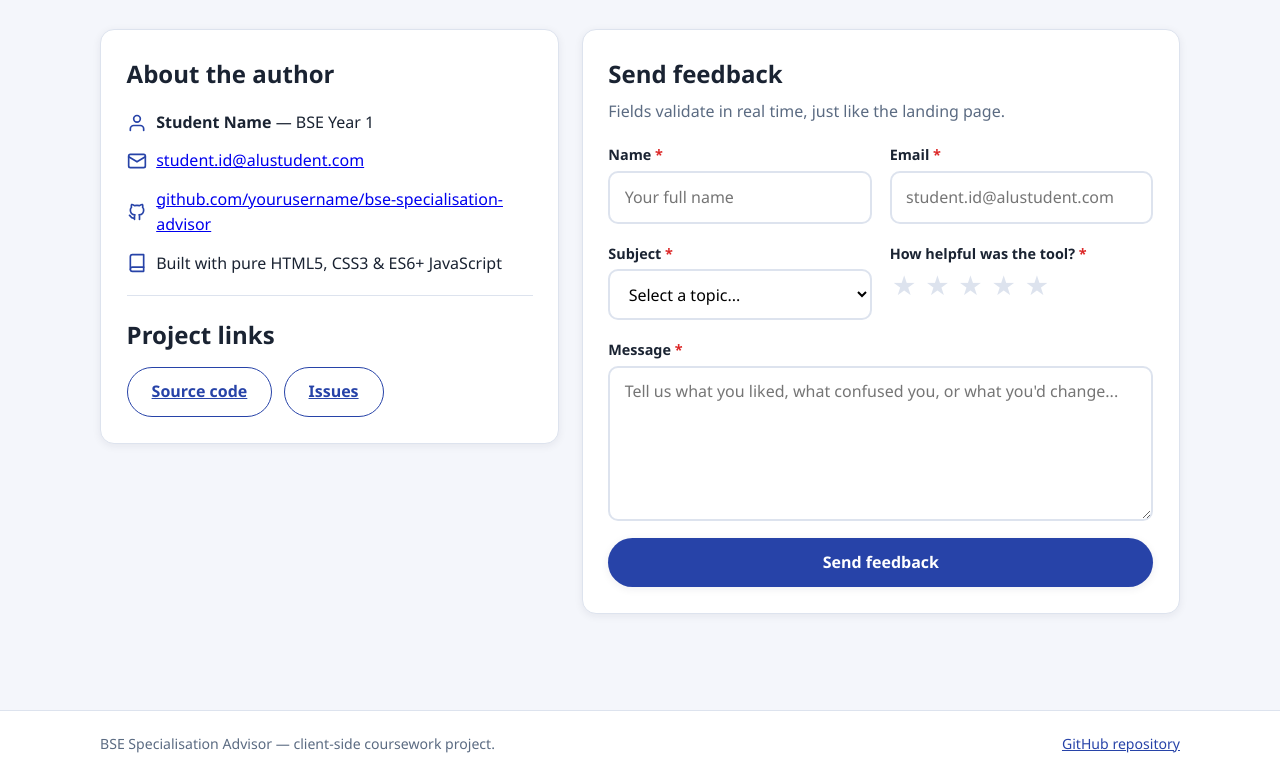
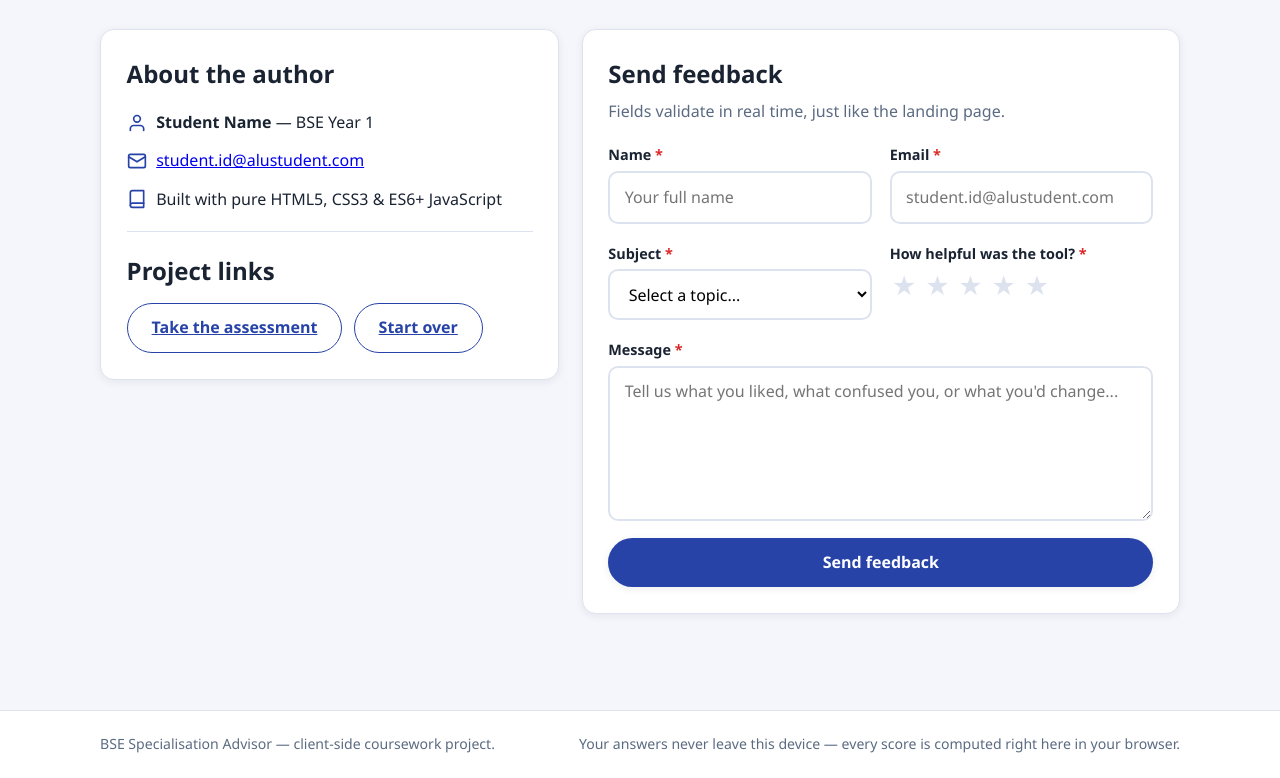
Before and after one commit to shania178/bse_specialization_advisor, a plain HTML site: page contact.html in a window 1280 px wide. Shown: the part 234-1012 px from the top of the page. Drawn offline with Linux system fonts and the light colour scheme.

Commit message:
updated footer

```diff
--- a/contact.html
+++ b/contact.html
@@ -61,10 +61,6 @@
                 <a href="mailto:student.id@alustudent.com">student.id@alustudent.com</a>
               </li>
               <li>
-                <svg viewBox="0 0 24 24" fill="none" stroke="currentColor" stroke-width="2" stroke-linecap="round" stroke-linejoin="round" aria-hidden="true"><path d="M9 19c-4.3 1.4-4.3-2.5-6-3m12 5v-3.5c0-1 .1-1.4-.5-2 2.8-.3 5.5-1.4 5.5-6a4.6 4.6 0 0 0-1.3-3.2 4.2 4.2 0 0 0-.1-3.2s-1.1-.3-3.5 1.3a12.3 12.3 0 0 0-6.2 0C6.6 2.8 5.5 3.1 5.5 3.1a4.2 4.2 0 0 0-.1 3.2A4.6 4.6 0 0 0 4 9.5c0 4.6 2.7 5.7 5.5 6-.6.6-.6 1.2-.5 2V21"/></svg>
-                <a href="https://github.com/" target="_blank" rel="noopener">github.com/yourusername/bse-specialisation-advisor</a>
-              </li>
-              <li>
                 <svg viewBox="0 0 24 24" fill="none" stroke="currentColor" stroke-width="2" stroke-linecap="round" stroke-linejoin="round" aria-hidden="true"><path d="M4 19.5A2.5 2.5 0 0 1 6.5 17H20V2H6.5A2.5 2.5 0 0 0 4 4.5v15z"/><path d="M4 19.5A2.5 2.5 0 0 0 6.5 22H20v-5"/></svg>
                 <span>Built with pure HTML5, CSS3 &amp; ES6+ JavaScript</span>
               </li>
@@ -74,8 +70,8 @@
 
             <h2>Project links</h2>
             <div style="display:flex;gap:.7rem;flex-wrap:wrap;margin-top:.8rem;">
-              <a class="btn btn-ghost" href="https://github.com/" target="_blank" rel="noopener">Source code</a>
-              <a class="btn btn-ghost" href="https://github.com/" target="_blank" rel="noopener">Issues</a>
+              <a class="btn btn-ghost" href="quiz.html">Take the assessment</a>
+              <a class="btn btn-ghost" href="index.html">Start over</a>
             </div>
           </div>
 
@@ -150,7 +146,7 @@
   <footer class="site-footer">
     <div class="container">
       <span>BSE Specialisation Advisor — client-side coursework project.</span>
-      <span><a href="https://github.com/" target="_blank" rel="noopener">GitHub repository</a></span>
+      <span>Your answers never leave this device — every score is computed right here in your browser.</span>
     </div>
   </footer>
 
```
Also changed, not shown: index.html (+1 -1 lines), quiz.html (+1 -1 lines), results.html (+1 -1 lines).
